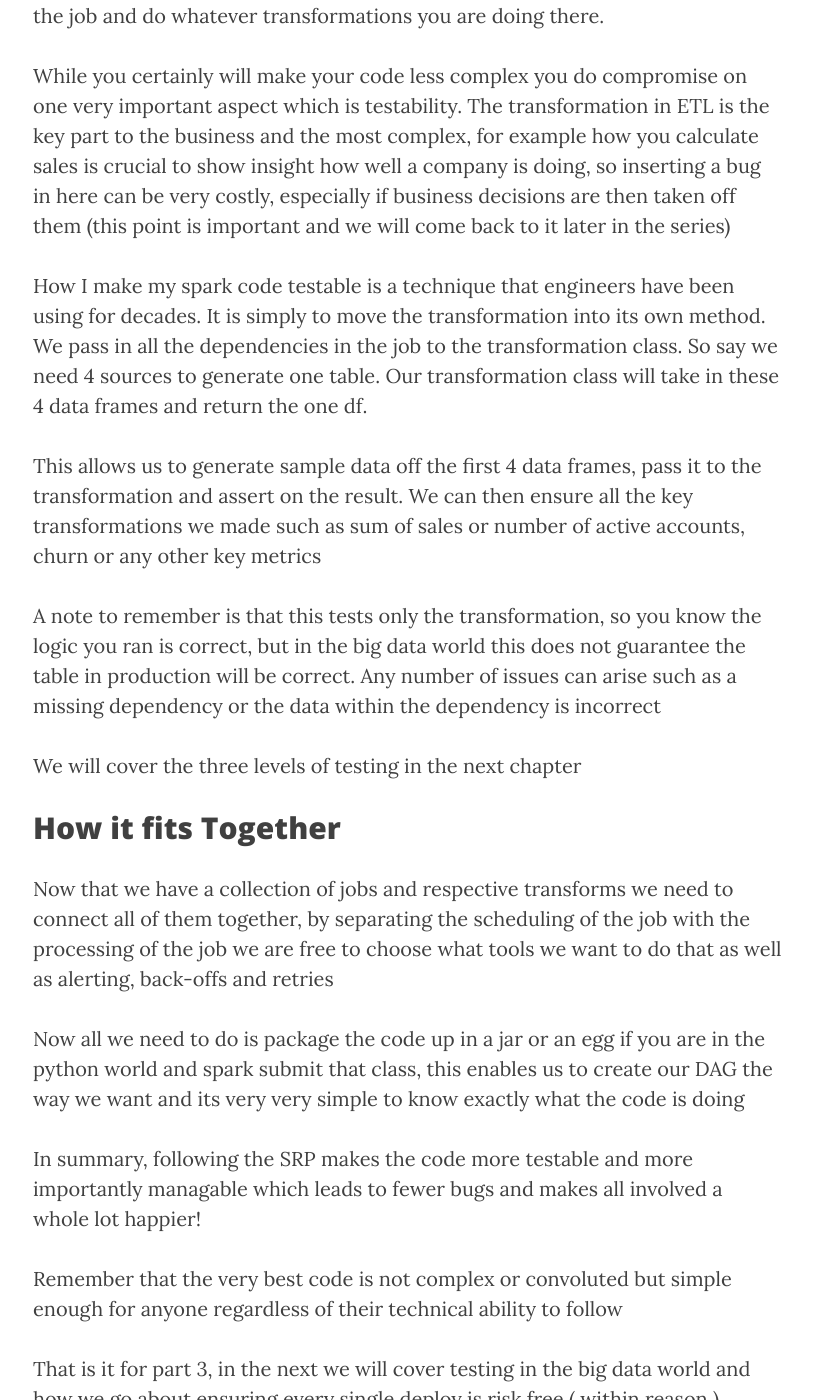
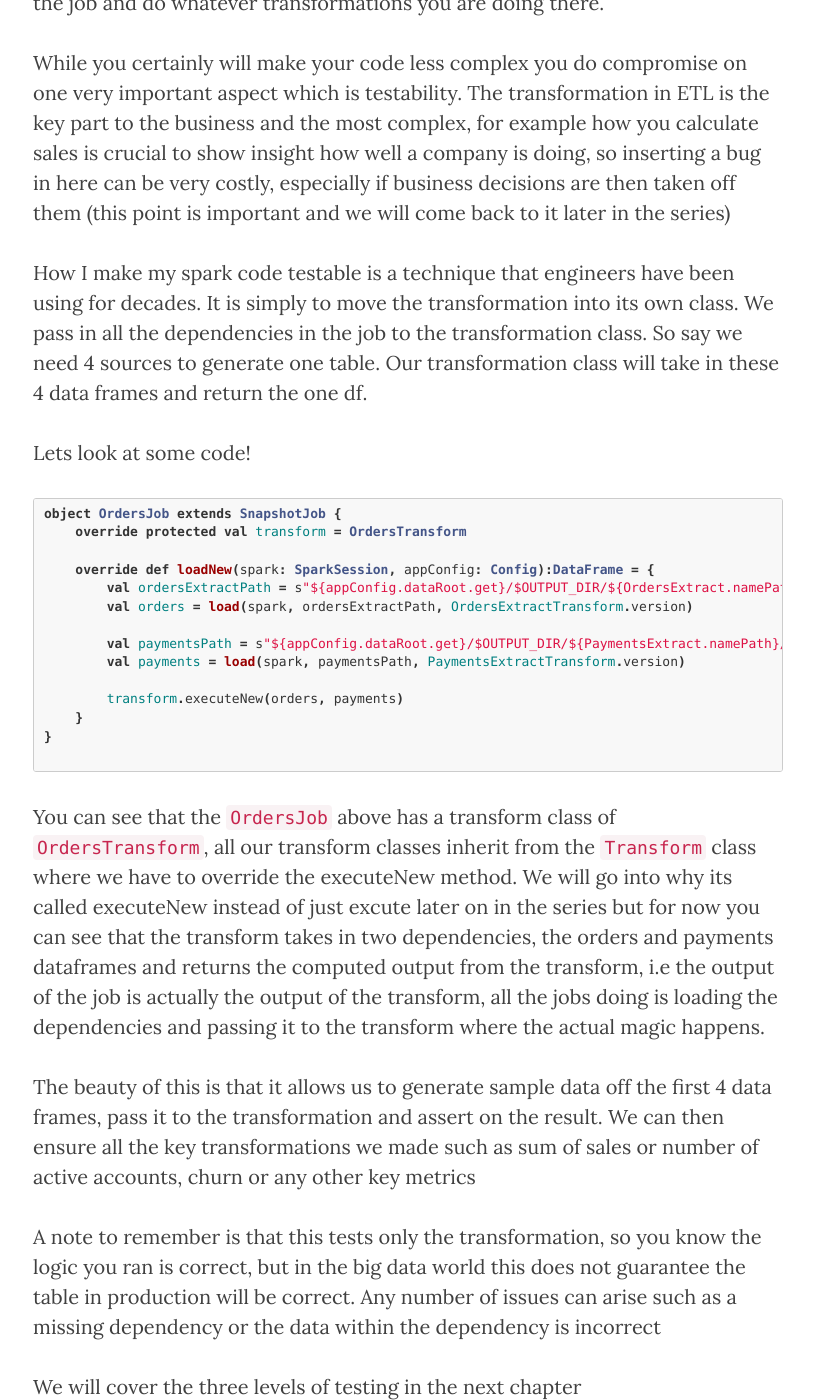
Before and after one commit to samelamin/samelamin.github.io, a Jekyll site: the page built from _posts/2018-08-25-Building-A-Datapipeline-part3.md, in a window 1280 px wide and 1400 px high, scrolled down 2277 px. Shown: the whole window, without its empty margins (232-1046 px from the left). Built offline with Jekyll 4.4.1, drawn with Linux system fonts in a browser that asks for light colours; nearby versions of some CDN libraries.

Commit message:
update with code samples

````diff
--- a/_posts/2018-08-25-Building-A-Datapipeline-part3.md
+++ b/_posts/2018-08-25-Building-A-Datapipeline-part3.md
@@ -14,15 +14,13 @@ While there are a multitude of tutorials on how to build Spark applications, in
 ## Why the long break?
 The reason being in the past 10 months so much has happened to me on a personal and professional front. For starters I moved jobs, moved house and most importantly I welcomed the birth of my first child! It has been a hectic few months and I only am now getting back to contributing to the community
 
-
-## Where we left off?
+### Where we left off?
 In the last [post](https://samelamin.github.io/2017/04/27/Building-A-Datapipeline-part1/) we looked at the second part of building the data pipeline which was the transformations  and why naming is important
-
 
 In this chapter we will be looking at how I like to split my pipeline, code structure and the underlying foundation of every single ETL job
 
 
-## The Foundations
+### The Foundations
 
 Although creating a data pipeline comes with a variety of complexity, when  it boils down to it you really are running a procedure and you want to know when it fails(alerting), why(logs) and what action (e.g retry) to take.
 
@@ -34,24 +32,42 @@ This is the architecture I am trying to implement here, our pipeline is essentia
 
 These jobs will be run in parallel in Spark clusters using simple Spark Submit commands submitted via a scheduler. You can use a variety of schedulers the simplest being a cron job to the more complex schedulers like Airflow and Luigi, my preference of course is Airflow
 
-
 ### Why do we need a transform
 
 Some of you might think what's the point of the transform class, we can just call the job and do whatever transformations you are doing there.
 
 While you certainly will make your code less complex you do compromise on one very important aspect which is testability. The transformation in ETL is the key part to the business and the most complex, for example how you calculate sales is crucial to show insight how well a company is doing, so inserting a bug in here can be very costly, especially if business decisions are then taken off them (this point is important and we will come back to it later in the series)
 
+How I make my spark code testable is a technique that engineers have been using for decades. It is simply to move the transformation into its own class. We pass in all the dependencies in the job to the transformation class. So say we need 4 sources to generate one table. Our transformation class will take in these 4 data frames and return the one df.
+
+Lets look at some code!
+
+```scala
+object OrdersJob extends SnapshotJob {
+    override protected val transform = OrdersTransform
+
+    override def loadNew(spark: SparkSession, appConfig: Config):DataFrame = {
+        val ordersExtractPath = s"${appConfig.dataRoot.get}/$OUTPUT_DIR/${OrdersExtract.namePath}/${appConfig.runDatePath}"
+        val orders = load(spark, ordersExtractPath, OrdersExtractTransform.version)
+
+        val paymentsPath = s"${appConfig.dataRoot.get}/$OUTPUT_DIR/${PaymentsExtract.namePath}/${appConfig.runDatePath}"
+        val payments = load(spark, paymentsPath, PaymentsExtractTransform.version)
+
+        transform.executeNew(orders, payments)
+    }
+}
+
+```
+You can see that the `OrdersJob` above has a transform class of `OrdersTransform`, all our transform classes inherit from the `Transform` class where we have to override the executeNew method. We will go into why its called executeNew instead of just excute later on in the series but for now you can see that the transform takes in two dependencies, the orders and payments dataframes and returns the computed output from the transform, i.e the output of the job is actually the output of the transform, all the jobs doing is loading the dependencies and passing it to the transform where the actual magic happens.
 
 
-How I make my spark code testable is a technique that engineers have been using for decades. It is simply to move the transformation into its own method. We pass in all the dependencies in the job to the transformation class. So say we need 4 sources to generate one table. Our transformation class will take in these 4 data frames and return the one df.
-
-This allows us to generate sample data off the first 4 data frames, pass it to the transformation and assert on the result. We can then ensure all the key transformations we made such as sum of sales or number of active accounts, churn or any other key metrics
+The beauty of this is that it allows us to generate sample data off the first 4 data frames, pass it to the transformation and assert on the result. We can then ensure all the key transformations we made such as sum of sales or number of active accounts, churn or any other key metrics
 
 A note to remember is that this tests only the transformation, so you know the logic you ran is correct, but in the big data world this does not guarantee the table in production will be correct. Any number of issues can arise such as a missing dependency or the data within the dependency is incorrect
 
 We will cover the three levels of testing in the next chapter
 
-## How it fits Together
+### How it fits together
 Now that we have a collection of jobs and respective transforms we need to connect all of them together, by separating the scheduling of the job with the processing of the job we are free to choose what tools we want to do that as well as alerting, back-offs and retries
 
 
````
